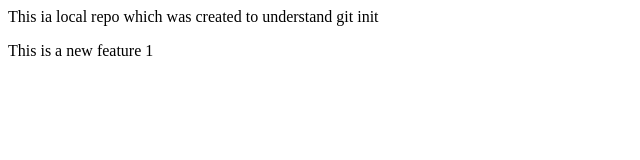
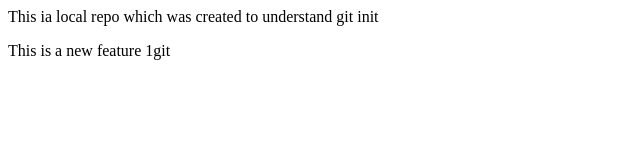
Before and after one commit to Pradeep-Tatikonda/localrepo, a plain HTML site: page index.html in a window 1280 px wide. Shown: the full height of the page, 0-640 px from the left. Drawn offline with Linux system fonts and the light colour scheme.

Commit message:
add new commit for f1

```diff
--- a/index.html
+++ b/index.html
@@ -1,2 +1,2 @@
 <p> This ia local repo which was created to understand git init</p>
-<p> This is a new feature 1</p>
+<p> This is a new feature 1git </p>
```
